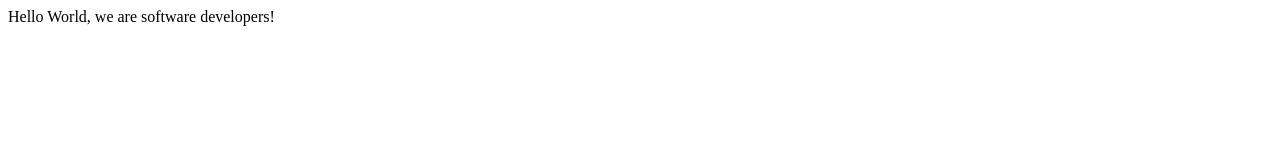
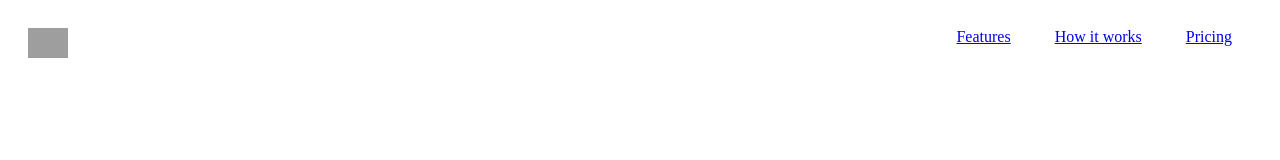
Before and after one commit to shahadat3669/-fcc-test-suite, a plain HTML site: page index.html in a window 1280 px wide. Drawn offline with Linux system fonts and the light colour scheme; grey boxes are pictures that could not be loaded.

Commit message:
created header for the navbar and added navbar styling

```diff
--- a/css/style.css
+++ b/css/style.css
@@ -0,0 +1,20 @@
+header {
+    display: flex;
+    justify-content: space-between;
+    padding: 20px;
+}
+
+nav ul {
+    list-style: none;
+    padding: 0; margin: 0;
+    float: right;
+}
+
+nav ul li {
+    display: inline;
+}
+
+nav ul .nav-link {
+    padding: 10px 20px;
+
+}
--- a/index.html
+++ b/index.html
@@ -7,7 +7,19 @@
   </head>
 
   <body>
-    Hello World, we are software developers!
+    <!-- Hello World, we are software developers! -->
+
+    <header id="header">
+      <img src="https://cdn.freecodecamp.org/testable-projects-fcc/images/product-landing-page-logo.png" alt="" id="header-img" height="30px">
+      <nav id="nav-bar">
+        <ul>
+          <li><a href="#" class="nav-link">Features</a></li>
+          <li><a href="#" class="nav-link">How it works</a></li>
+          <li><a href="#" class="nav-link">Pricing</a></li>
+        </ul>
+      </nav>
+    </header>
+
     <script src="https://cdn.freecodecamp.org/testable-projects-fcc/v1/bundle.js"></script>
 
     <script src="js/index.js"></script>
```
